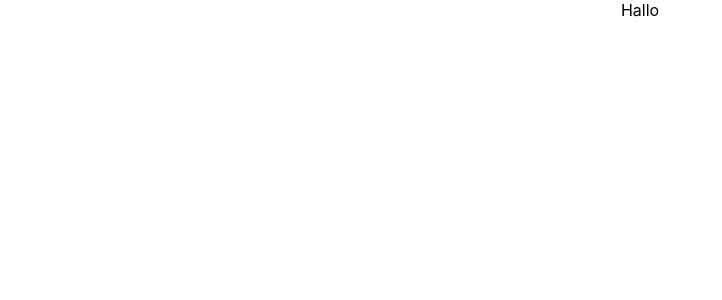
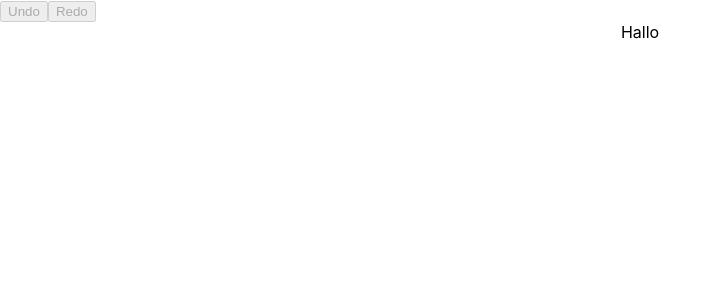
Before and after one commit to rroell/circle-clicker, a React (Create React App) app: page / in a window 1280 px wide. Shown: the top 300 px of the page, without its empty margins (0-722 px from the left). Built offline with nearby package versions, Linux system fonts and the light colour scheme.

Commit message:
Handle undo + redo

```diff
--- a/src/App.js
+++ b/src/App.js
@@ -4,21 +4,50 @@ import "./App.css";
 
 function App() {
   const [points, setPoints] = useState([]);
+  const [undonePoints, setUndonePoints] = useState([]);
 
   function handlePlaceCircle(e) {
-    let point = { x: e.pageX - 4, y: e.pageY - 13 };
+    let point = { x: e.pageX - 2, y: e.pageY - 2 };
     console.log(point);
     setPoints([...points, point]);
   }
+  function handleUndo() {
+    // Remove the last point from points
+    let undo = points.pop();
+    setPoints([...points]);
+    setUndonePoints([...undonePoints, undo]);
+  }
+  function handleRedo() {
+    // Redo last undone point from undonePoints
+    let redo = undonePoints.pop();
+    setPoints([...points, redo]);
+    setUndonePoints([...undonePoints]);
+  }
 
   return (
-    <div className="App" onClick={handlePlaceCircle}>
-      <div>Hallo</div>
-      {points.map((point) => (
-        <div className="point" style={{ left: point.x, top: point.y }}>
-          o
-        </div>
-      ))}
+    <div>
+      <button
+        onClick={handleUndo}
+        disabled={points.length === 0 ? true : false}
+      >
+        Undo
+      </button>
+      <button
+        onClick={handleRedo}
+        disabled={undonePoints.length === 0 ? true : false}
+      >
+        Redo
+      </button>
+      <div className="App" onClick={handlePlaceCircle}>
+        <div>Hallo</div>
+        {points.map((point, idx) => (
+          <div
+            className="point"
+            style={{ left: point.x, top: point.y }}
+            key={idx}
+          ></div>
+        ))}
+      </div>
     </div>
   );
 }
```
